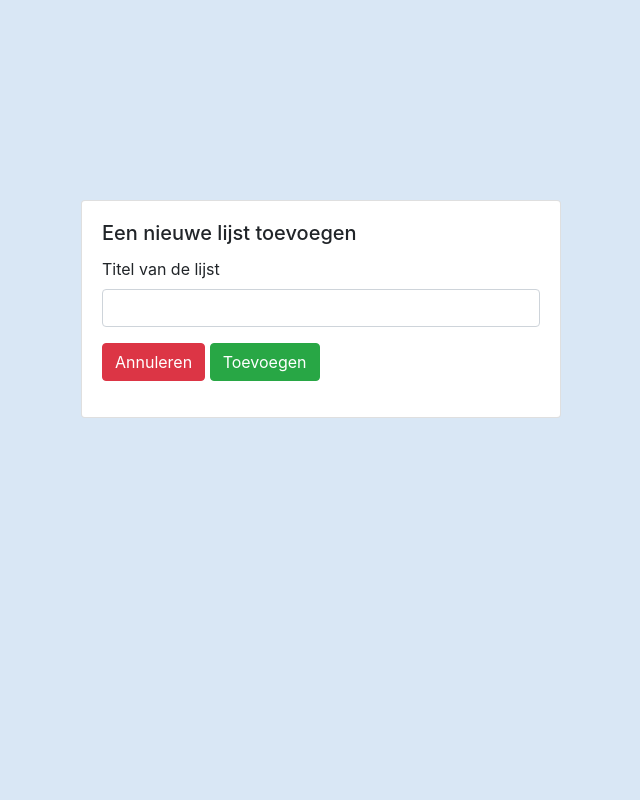
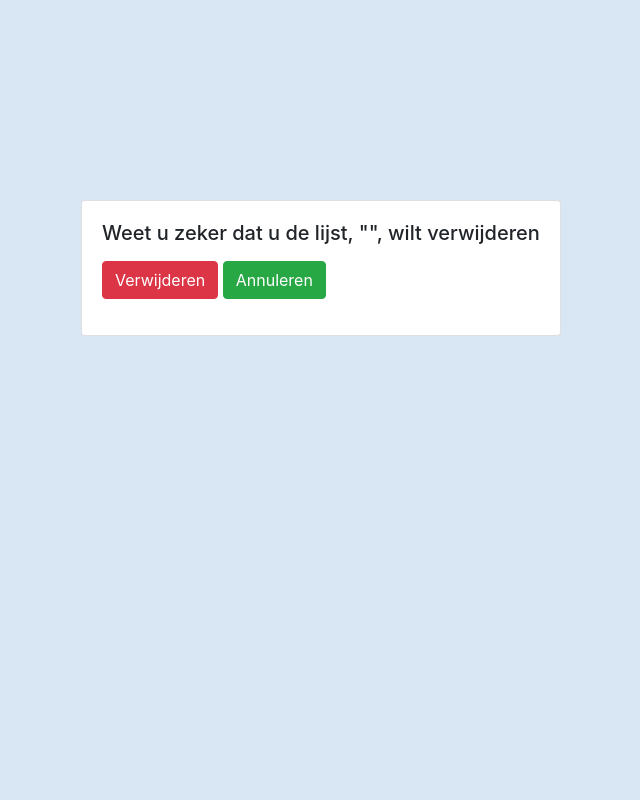
Before and after one commit to DKamman/To-do-list, a PHP site: page /deletelist.php in a window 1280 px wide. Shown: the whole page, without its empty margins (319-959 px from the left). Run offline with PHP 8.4, Linux system fonts and the light colour scheme; tables that the repository leaves empty or names only in its code hold one stand-in row (values such as "Sample post").

Commit message:
Updated Delete List query, Fully functional

```diff
--- a/deletelist.php
+++ b/deletelist.php
@@ -4,17 +4,59 @@
 
 require('inc/dbconn.php');
 
+$sql = 'SELECT * FROM lists WHERE id = :listid';
+$query = $conn->prepare($sql);
+$query->bindParam(':listid', $_GET['listid']);
+$query->execute();
+$result = $query->fetch();
+
+
+
 if ($_SERVER["REQUEST_METHOD"] == "POST") {
 
-  $stmt = $conn->prepare('INSERT INTO lists (title) VALUES (:title)');
-
-  $stmt->bindParam(':title', $title);
-  $title =    $_POST['title'];
-
+  $stmt = $conn->prepare('DELETE FROM lists WHERE id = :id');
+  $stmt->bindParam(':id', $id);
+  $id =    $_POST['id'];
   $stmt->execute();
 
   $conn = null;
+
 ?>
+
+<!DOCTYPE html>
+<html lang="en">
+  <head>
+    <!-- Required meta tags -->
+    <meta charset="utf-8">
+    <meta name="viewport" content="width=device-width, initial-scale=1, shrink-to-fit=no">
+
+    <!-- Local CSS -->
+    <link rel="stylesheet" href="css/todostyle.css">
+
+    <!-- Bootstrap CSS -->
+    <link rel="stylesheet" href="https://stackpath.bootstrapcdn.com/bootstrap/4.4.1/css/bootstrap.min.css" integrity="sha384-Vkoo8x4CGsO3+Hhxv8T/Q5PaXtkKtu6ug5TOeNV6gBiFeWPGFN9MuhOf23Q9Ifjh" crossorigin="anonymous">
+
+    <title>To do list</title>
+  </head>
+  <body>
+
+    <div class="main-content">
+        <div class="list" style="margin-top: 0; padding-top: 12.5rem">
+            <div class="card" style="min-height: 0;">
+                <div class="card-body">
+                    <h5 class="card-title">Lijst succesvol verwijderd</h5>
+                </div>
+            </div>
+        </div>
+    </div>
+
+    <!-- Optional JavaScript -->
+    <!-- jQuery first, then Popper.js, then Bootstrap JS -->
+    <script src="https://code.jquery.com/jquery-3.4.1.slim.min.js" integrity="sha384-J6qa4849blE2+poT4WnyKhv5vZF5SrPo0iEjwBvKU7imGFAV0wwj1yYfoRSJoZ+n" crossorigin="anonymous"></script>
+    <script src="https://cdn.jsdelivr.net/npm/popper.js@1.16.0/dist/umd/popper.min.js" integrity="sha384-Q6E9RHvbIyZFJoft+2mJbHaEWldlvI9IOYy5n3zV9zzTtmI3UksdQRVvoxMfooAo" crossorigin="anonymous"></script>
+    <script src="https://stackpath.bootstrapcdn.com/bootstrap/4.4.1/js/bootstrap.min.js" integrity="sha384-wfSDF2E50Y2D1uUdj0O3uMBJnjuUD4Ih7YwaYd1iqfktj0Uod8GCExl3Og8ifwB6" crossorigin="anonymous"></script>
+  </body>
+</html>
 
 <?php header('Refresh:1; url=index.php'); }else{
 
@@ -41,17 +83,17 @@ if ($_SERVER["REQUEST_METHOD"] == "POST") {
         <div class="list" style="margin-top: 0; padding-top: 12.5rem">
             <div class="card" style="min-height: 0;">
                 <div class="card-body">
-                    <h5 class="card-title">Een nieuwe lijst toevoegen</h5>
+                    <h5 class="card-title">Weet u zeker dat u de lijst, "<?php echo $result['title'];?>", wilt verwijderen</h5>
 
                     <form action="<?php echo htmlspecialchars($_SERVER['PHP_SELF']) ?>" method="post">
                         <div class="form-group">
 
-                        <label for="title">Titel van de lijst</label>
-                        <input class="form-control" type="text" name="title" required>
+                        <input class="form-control" type="hidden" name="id" value="<?php echo $result['id'];?>">
+                        <p><?php echo $result['id'];?></p>
 
-                        <div style="margin-top:1em;">
-                            <a href="index.php"><button type="button" class="btn btn-danger">Annuleren</button></a>
-                            <button type="submit" class="btn btn-success">Toevoegen</button>
+                        <div style="margin-top: 1em;">
+                          <button type="submit" class="btn btn-danger">Verwijderen</button>
+                          <a href="index.php"><button type="button" class="btn btn-success">Annuleren</button></a>
                         </div>
 
                         </div>
--- a/list.php
+++ b/list.php
@@ -79,7 +79,10 @@ print_r($arr);
       <div class="list">
         <div class="card">
           <div class="card-body">
-            <h5 class="card-title"><?= $listresult['title']?><a href="edittitle.php"><img class="edit-logo" src="img/pencil.png" alt="edit-logo"></a><a href="deletelist.php?listid=<?= $listresult['id']?>"><img src="img/trashbin.png" alt="trashbin"></a></h5>
+            <h5 class="card-title"><?= $listresult['title']?>
+              <a href="edittitle.php"><img class="edit-logo" src="img/pencil.png" alt="edit-logo"></a>
+              <a href="deletelist.php?listid=<?= $listresult['id']?>"><img src="img/trashbin.png" alt="trashbin"></a>
+            </h5>
             <!-- <p class="card-text">Some quick example text to build on the card title and make up the bulk of the card's content.</p> -->
             <ol>
 
```
